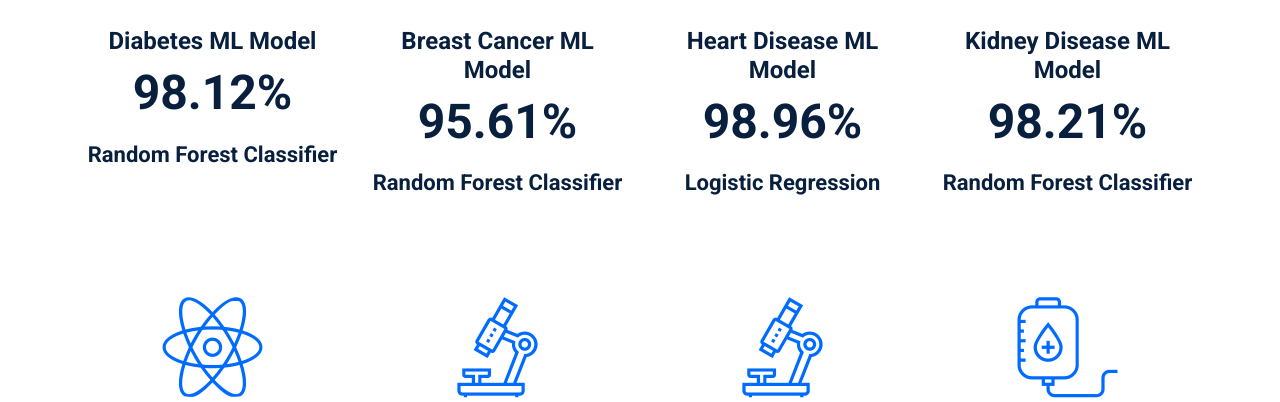
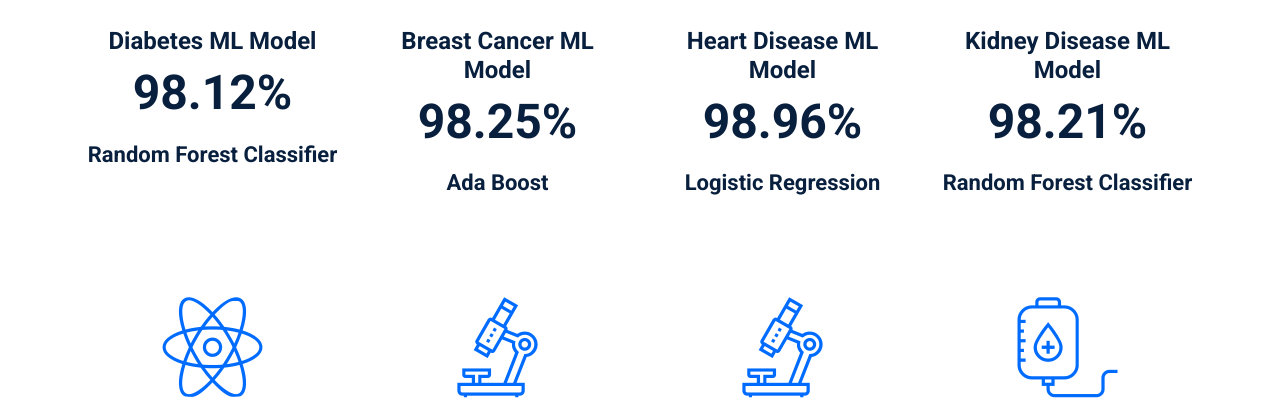
Before and after one commit to AishwaryaBCU/BCU-Diseases, a Python web app: template templates/index.html in a window 1280 px wide. Shown: the part 2052-2454 px from the top of the page. Run offline with Jinja, Linux system fonts and the light colour scheme; the template is opened without the code that fills it, so the values that code supplies are empty; some web fonts are replaced.

Commit message:
Update index.html

```diff
--- a/templates/index.html
+++ b/templates/index.html
@@ -144,7 +144,7 @@
                     <div class="row h-100 align-items-center">
                         <div class="col-12">
                             <div class="hero-slides-content">
-                                <h2 data-animation="fadeInUp" data-delay="100ms">Predictor that <br>You can Trust with the accuracy of 95.61%</h2>
+                                <h2 data-animation="fadeInUp" data-delay="100ms">Predictor that <br>You can Trust with the accuracy of 98.25%</h2>
                                 <h6 data-animation="fadeInUp" data-delay="400ms"> <b>BREAST CANCER </b>  is a type of cancer that originates in the cells of the breasts, primarily affecting women but can also occur in men. It is characterized by the uncontrolled growth of breast cells, leading to the formation of tumors. Early detection through screening and advancements in treatment have significantly improved survival rates.</h6>
                                 <a href="breast_cancer.html" class="btn medilife-btn mt-50" data-animation="fadeInUp" data-delay="700ms">Discover Predictor <span>+</span></a>
                             </div>
@@ -411,8 +411,8 @@
                 <div class="single-cool-fact-area text-center mb-100">
                     <i class="icon-atoms"></i>
                     <h4>Breast Cancer ML Model</h4>
-                    <h2><span class="counter">95.61</span>%</h2>
-                    <h6>Random Forest Classifier</h6>
+                    <h2><span class="counter">98.25</span>%</h2>
+                    <h6>Ada Boost</h6>
                 </div>
             </div>
             <!-- Single Cool Fact-->
```
